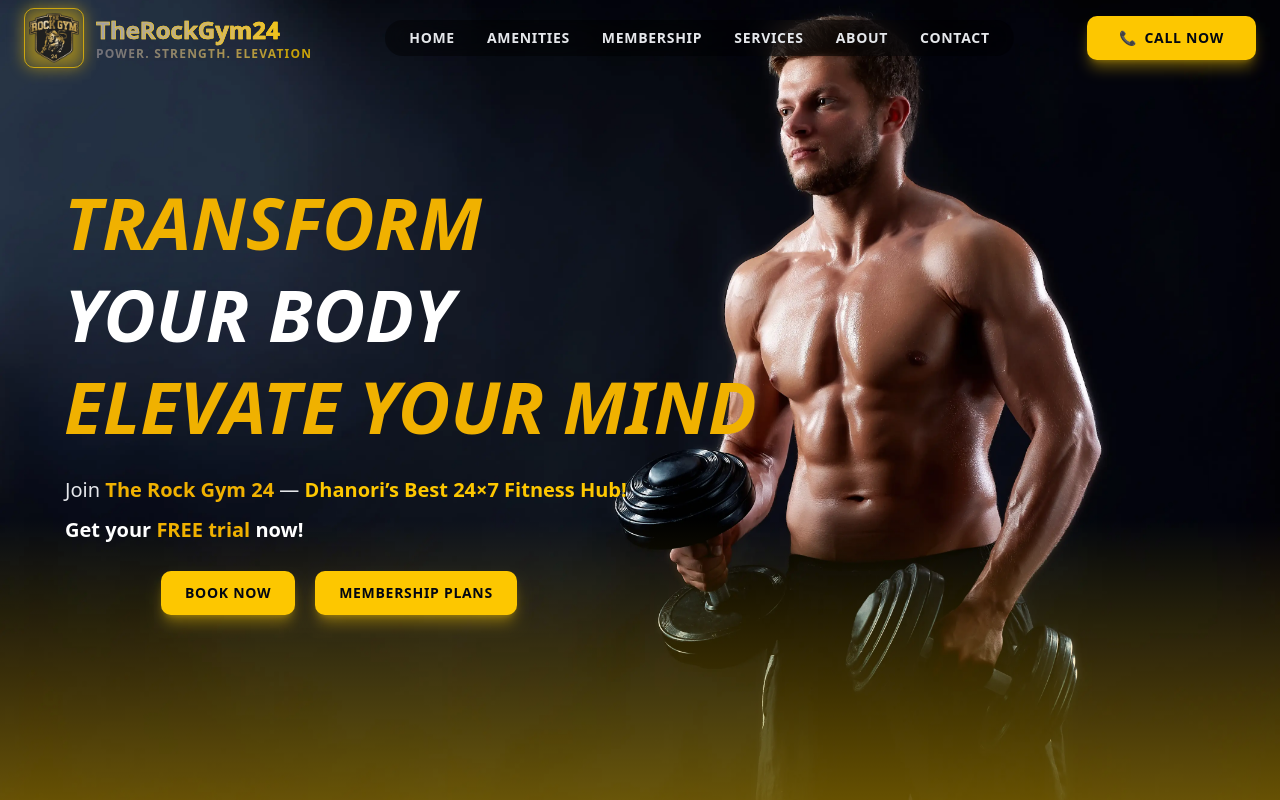
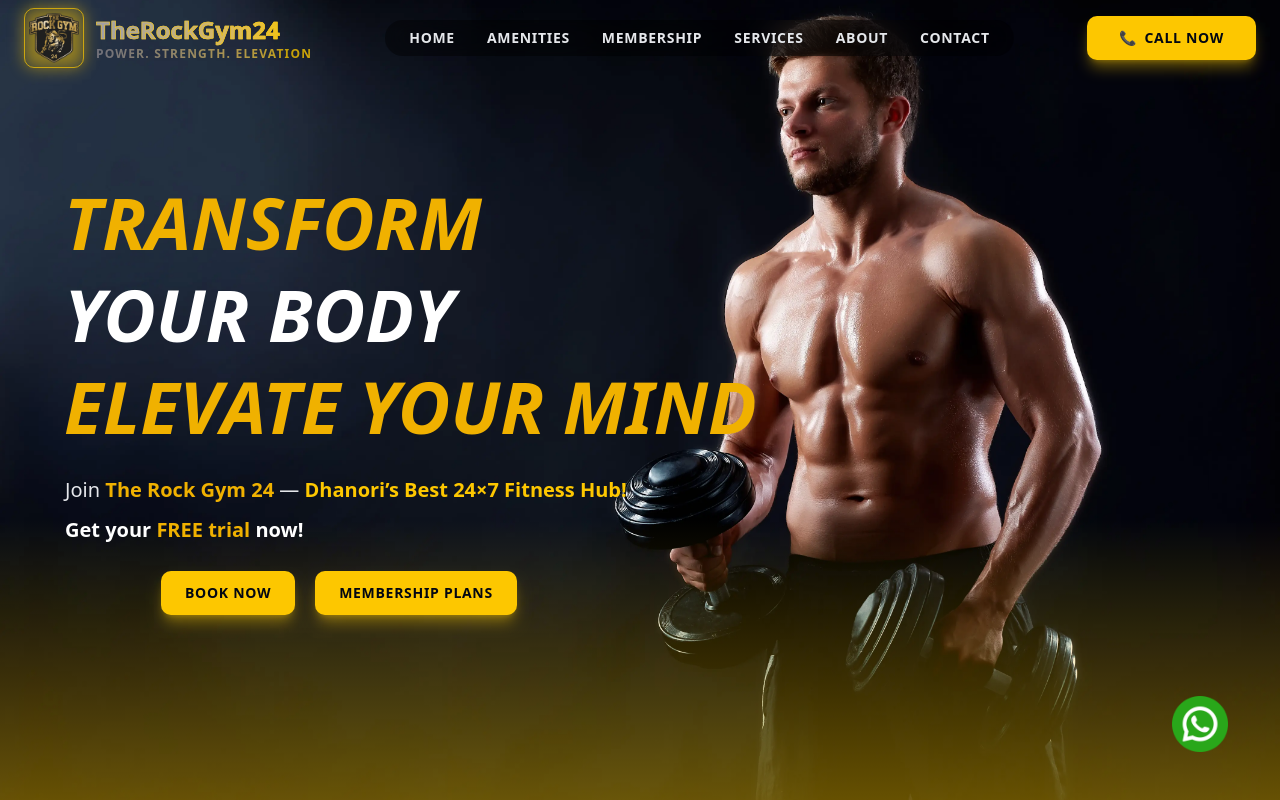
Before and after one commit to imranN74/my-gym, a Next.js app: page / in a window 1280 px wide. Shown: the top 800 px of the page. Built offline with nearby package versions, Linux system fonts and the light colour scheme.

Commit message:
add whatsapp icon

```diff
--- a/app/layout.tsx
+++ b/app/layout.tsx
@@ -3,6 +3,7 @@ import { Geist, Geist_Mono } from "next/font/google";
 import "./globals.css";
 import NavBar from "@/components/NavBar";
 import Footer from "@/components/footer";
+import WhatsAppFloat from "@/components/whatsapp-icon";
 
 const geistSans = Geist({
   variable: "--font-geist-sans",
@@ -31,6 +32,7 @@ export default function RootLayout({
       >
         <NavBar />
         {children}
+        <WhatsAppFloat />
         <Footer />
       </body>
     </html>
--- /dev/null
+++ b/components/whatsapp-icon.tsx
@@ -0,0 +1,31 @@
+"use client";
+
+import Image from "next/image";
+
+export default function WhatsAppFloat() {
+  const phone = "919730542555"; // country code + number (no +, no spaces)
+
+  const message = encodeURIComponent(
+    "Hi, I am interested in your gym membership. Please share details.",
+  );
+
+  const whatsappUrl = `https://wa.me/${phone}?text=${message}`;
+
+  return (
+    <a
+      href={whatsappUrl}
+      target="_blank"
+      rel="noopener noreferrer"
+      className="fixed bottom-12 right-13 z-50"
+    >
+      <Image
+        src="/logo/whatsapp.png"
+        alt="Chat on WhatsApp"
+        width={56}
+        height={56}
+        className="hover:scale-110 transition-transform duration-200"
+        priority
+      />
+    </a>
+  );
+}
```
Also changed, not shown: public/logo/whatsapp.png (added).
